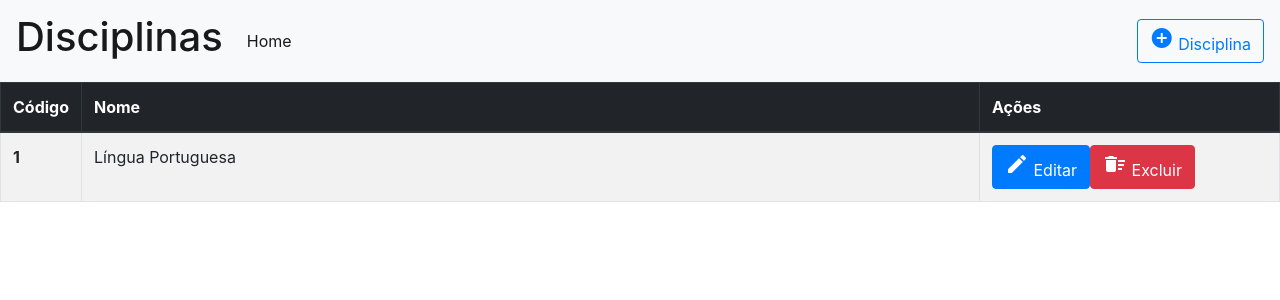
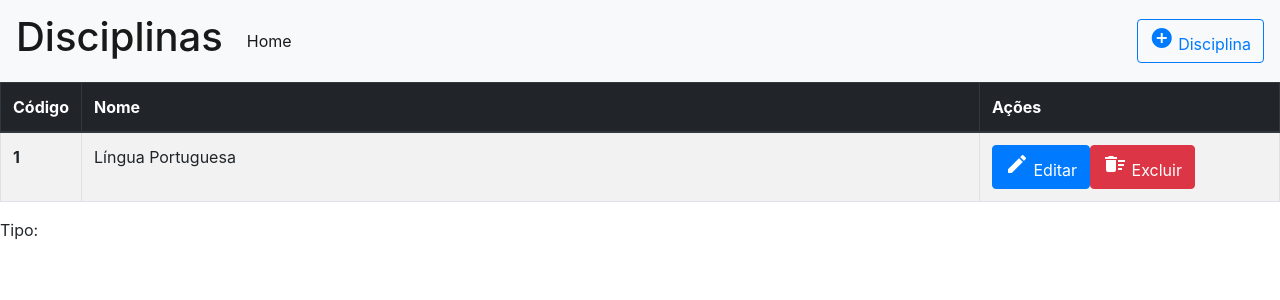
Before and after one commit to mouraoinfo/LPWEB, an Angular app: page / in a window 1280 px wide. Shown: the top 300 px of the page. Built offline with nearby package versions, Linux system fonts and the light colour scheme.

Commit message:
edicao-tipo-ALTERNATIVO-NAODEFITIVO

```diff
--- a/src/app/app.component.html
+++ b/src/app/app.component.html
@@ -107,6 +107,26 @@
     </div>
 
 
+    <div *ngIf="tipo"  class="container" >
+
+      <div class="form-group"  >
+        <label><input type="radio" id = "tipo" name="tipo" (click)="tipoPrimario()"  checked >Principal</label>
+        </div>
+      <div class="form-group">
+        <label><input type="radio" id = "tipo" name="tipo"  (click)="tipoSecundario()"    >Secundária</label>
+      </div>
+    </div>
+
+    <div *ngIf="tipo == false"  class="container" >
+
+        <div class="form-group"  >
+          <label><input type="radio" id = "tipo" name="tipo" (click)="tipoPrimario()"   >Principal</label>
+          </div>
+        <div class="form-group">
+          <label><input type="radio" id = "tipo" name="tipo"  (click)="tipoSecundario()"  checked  >Secundária</label>
+        </div>
+      </div>
+
 
 
       <div class="text-right">
@@ -126,3 +146,5 @@
 
 
   </div>
+
+Tipo: {{tipo}}
--- a/src/app/app.component.ts
+++ b/src/app/app.component.ts
@@ -30,7 +30,7 @@ export class AppComponent {
 
 
   disciplinas = [
-    new Disciplina( 1, 'Língua Portuguesa', 'O objetivo norteador da BNCC de Lín...', new Date(), true, 'Principal', '1'),
+    new Disciplina( 1, 'Língua Portuguesa', 'O objetivo norteador da BNCC de Lín...', new Date(), true, true, '1'),
 
   ];
     ultimocodigo = this.disciplinas.length;
@@ -41,6 +41,7 @@ export class AppComponent {
       this.editando.descricao = this.descricao;
       this.editando.data = this.data;
       this.editando.isAtiva = this.isAtiva;
+      this.editando.tipo = this.tipo;
 
 
     } else {
@@ -101,7 +102,16 @@ export class AppComponent {
   adicionar() {
     this.limpar();
     this.mostrando = true;
+    this.tipo = true;
 
+  }
+
+  tipoPrimario() {
+    this.tipo = true;
+  }
+
+  tipoSecundario() {
+    this.tipo = false;
   }
 
 
--- a/src/app/disciplina.model.ts
+++ b/src/app/disciplina.model.ts
@@ -5,10 +5,10 @@ export class Disciplina {
     descricao: string;
     data: Date;
     isAtiva: boolean;
-    tipo: string;
+    tipo: boolean;
     periodo: string;
 
-    constructor(codigo: number, nome: string,  descricao: string, data: Date, isAtiva: boolean, tipo: string, periodo: string) {
+    constructor(codigo: number, nome: string,  descricao: string, data: Date, isAtiva: boolean, tipo: boolean, periodo: string) {
       this.codigo = codigo;
       this.nome = nome;
       this.descricao = descricao;
```
